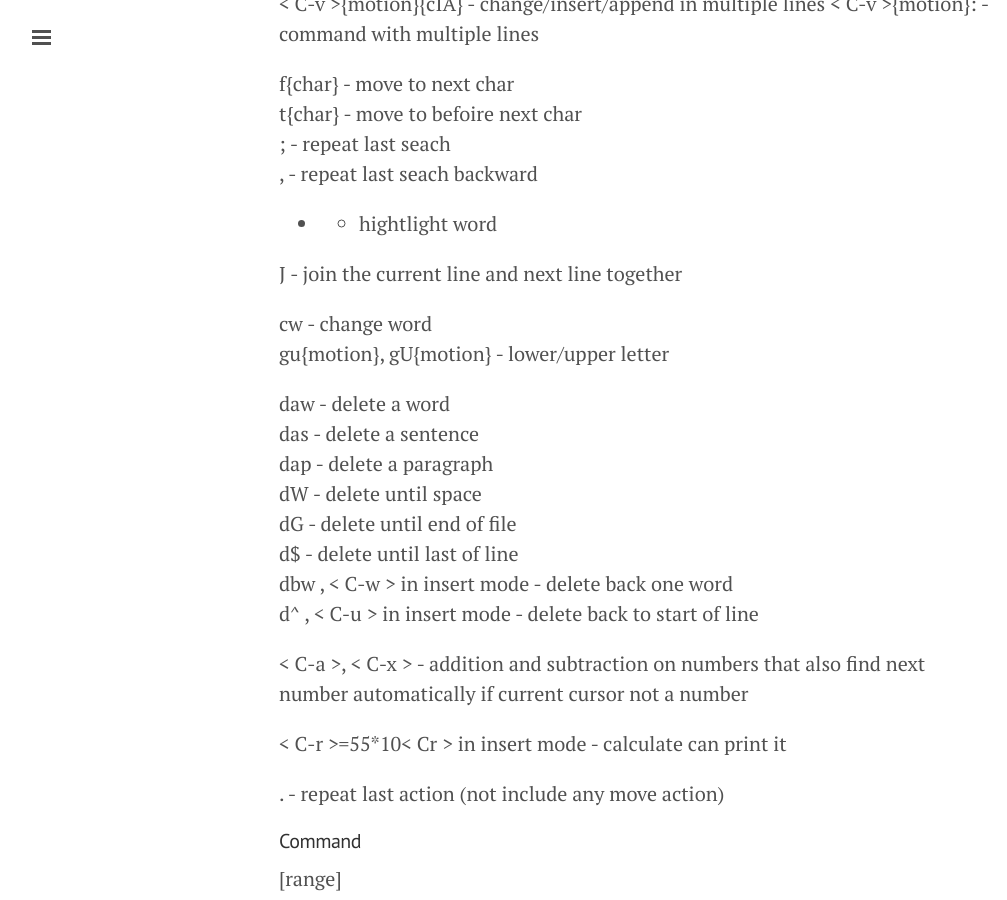
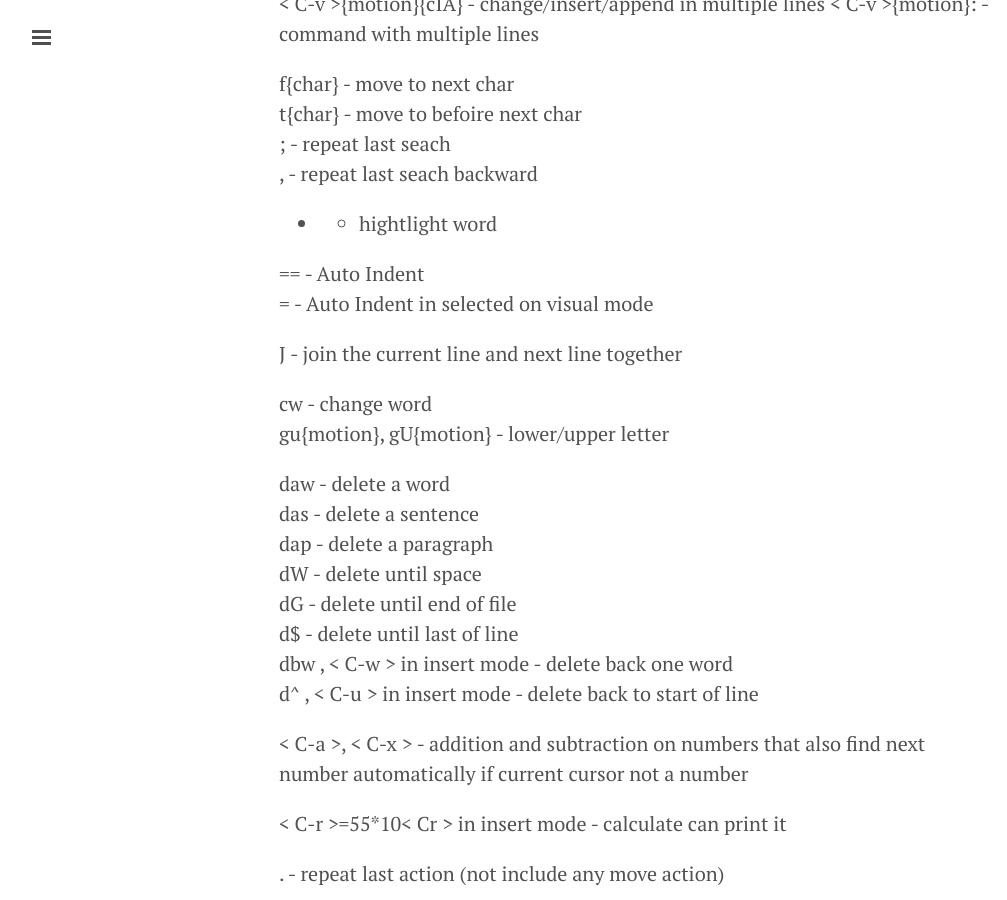
Before and after one commit to ibotdotout/ibotdotout.github.io, a Jekyll site: the page built from _posts/2014-06-09-vim.md, in a window 1280 px wide and 900 px high, scrolled down 853 px. Shown: the whole window, without its empty margins (1-1008 px from the left). Built offline with Jekyll 4.4.1, drawn with Linux system fonts in a browser that asks for light colours; Markdown is read by kramdown in place of the engine named in the settings.

Commit message:
add auto indent

```diff
--- a/_posts/2014-06-09-vim.md
+++ b/_posts/2014-06-09-vim.md
@@ -36,6 +36,9 @@ t{char} - move to befoire next char
 ; - repeat last seach
 , - repeat last seach backward
 * - hightlight word
+
+== - Auto Indent
+= - Auto Indent in selected on visual mode
 
 J - join the current line and next line together
 
```
